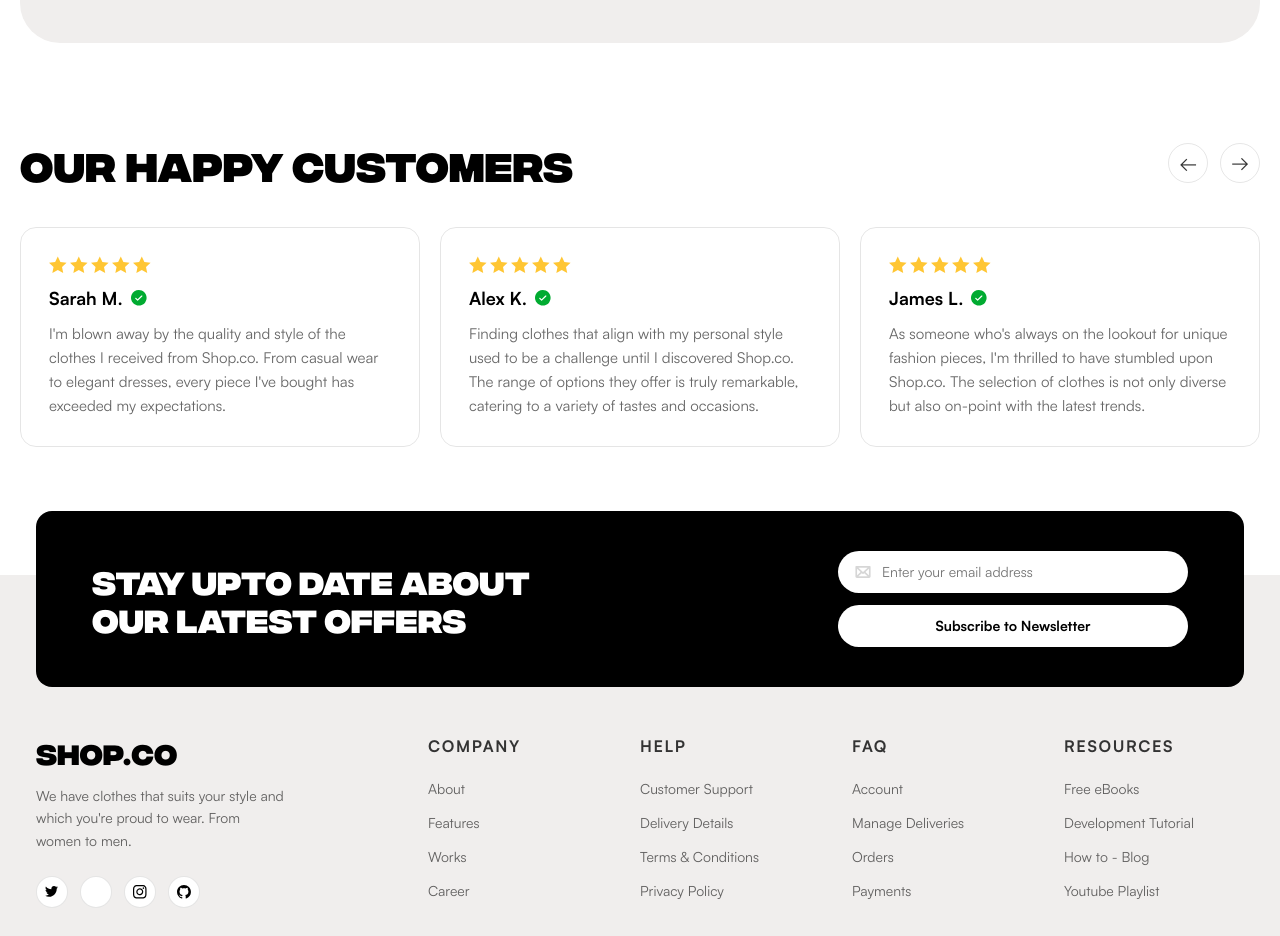
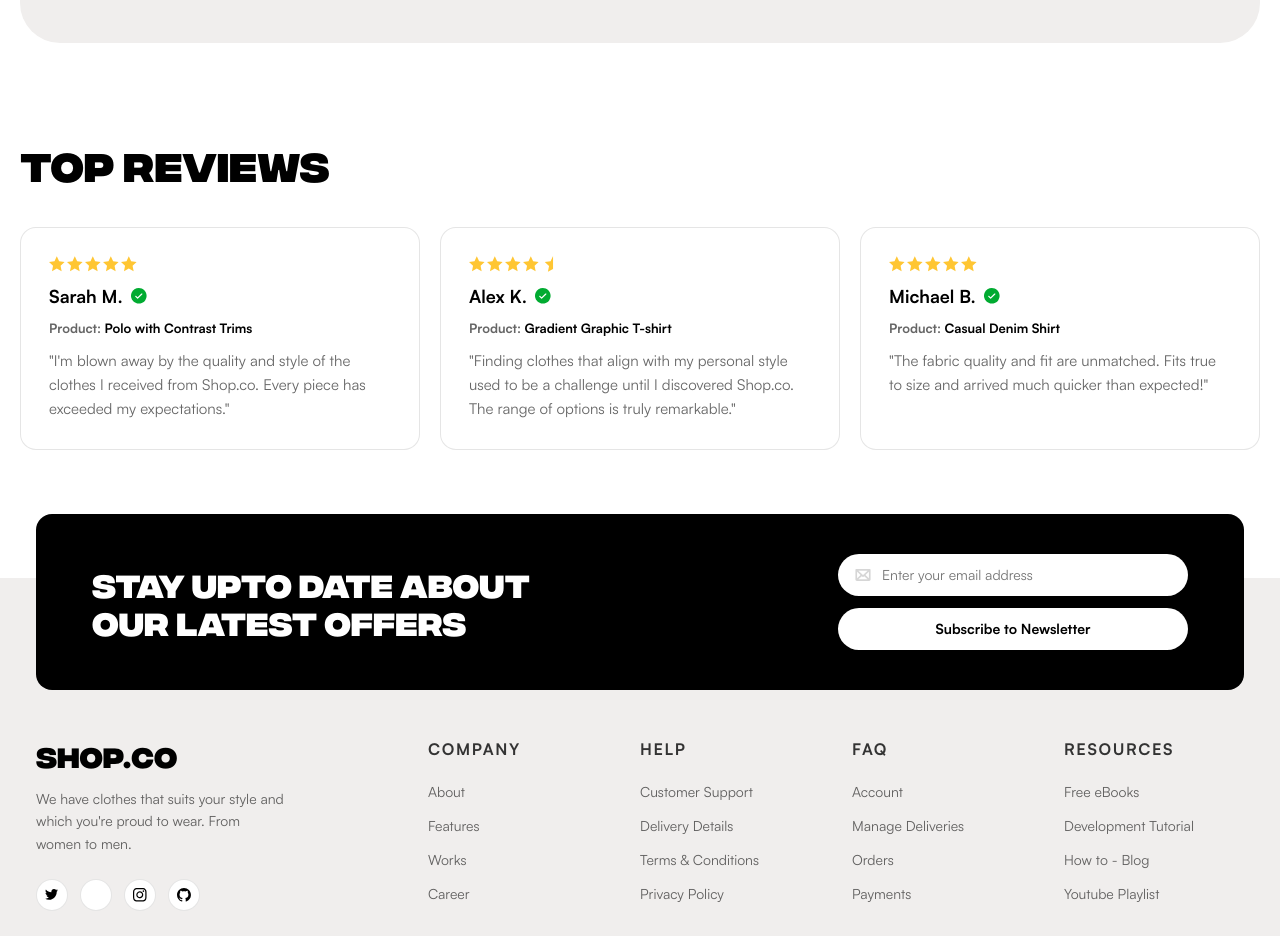
Before and after one commit to devabhishekrawat/ShopCO, a React (Vite) app in the folder client/: page / in a window 1280 px wide. Shown: the part 2420-3356 px from the top of the page. Built offline with nearby package versions, Linux system fonts and the light colour scheme; no server answers.

Commit message:
implement the ui of the review fetching the dynamic reviews

```diff
--- a/client/src/pages/Home.jsx
+++ b/client/src/pages/Home.jsx
@@ -1,13 +1,54 @@
 import React, { useEffect, useState } from "react";
 import { Link, useNavigate } from "react-router-dom";
 import { getProducts } from "../services/productService.js";
+import { getReviews } from "../services/reviewService.js";
 import Loader from "../components/Loader.jsx";
+import StarRating from "../components/StarRating.jsx";
 import SuggestedProductGrid from "../components/SuggestedProductGrid.jsx";
+
+const FALLBACK_REVIEWS = [
+  {
+    _id: "fb-1",
+    product: { name: "Polo with Contrast Trims" },
+    user: { name: "Sarah M." },
+    rating: 5,
+    comment: "I'm blown away by the quality and style of the clothes I received from Shop.co. Every piece has exceeded my expectations.",
+  },
+  {
+    _id: "fb-2",
+    product: { name: "Gradient Graphic T-shirt" },
+    user: { name: "Alex K." },
+    rating: 4.5,
+    comment: "Finding clothes that align with my personal style used to be a challenge until I discovered Shop.co. The range of options is truly remarkable.",
+  },
+  {
+    _id: "fb-3",
+    product: { name: "Skinny Fit Jeans" },
+    user: { name: "James L." },
+    rating: 5,
+    comment: "As someone who's always on the lookout for unique fashion pieces, I'm thrilled to have stumbled upon Shop.co.",
+  },
+  {
+    _id: "fb-4",
+    product: { name: "Casual Denim Shirt" },
+    user: { name: "Michael B." },
+    rating: 5,
+    comment: "The fabric quality and fit are unmatched. Fits true to size and arrived much quicker than expected!",
+  },
+  {
+    _id: "fb-5",
+    product: { name: "Sleek Leather Wallet" },
+    user: { name: "Emily R." },
+    rating: 4,
+    comment: "Excellent craftsmanship and stylish packaging. Highly recommended for everyday accessories.",
+  },
+];
 
 const Home = () => {
   const navigate = useNavigate();
   const [newArrivals, setNewArrivals] = useState([]);
   const [topSelling, setTopSelling] = useState([]);
+  const [topReviews, setTopReviews] = useState([]);
   const [loading, setLoading] = useState(true);
 
   useEffect(() => {
@@ -27,26 +68,27 @@ const Home = () => {
       }
     };
 
+    const loadReviews = async () => {
+      try {
+        const res = await getReviews();
+        const reviewPool =
+          res.reviews && res.reviews.length > 0 ? res.reviews : FALLBACK_REVIEWS;
+        const randomThree = [...reviewPool]
+          .sort(() => 0.5 - Math.random())
+          .slice(0, 3);
+        setTopReviews(randomThree);
+      } catch (err) {
+        console.error(err);
+        const randomThree = [...FALLBACK_REVIEWS]
+          .sort(() => 0.5 - Math.random())
+          .slice(0, 3);
+        setTopReviews(randomThree);
+      }
+    };
+
     loadHomeProducts();
+    loadReviews();
   }, []);
-
-  const testimonials = [
-    {
-      name: "Sarah M.",
-      verified: true,
-      text: "I'm blown away by the quality and style of the clothes I received from Shop.co. From casual wear to elegant dresses, every piece I've bought has exceeded my expectations.",
-    },
-    {
-      name: "Alex K.",
-      verified: true,
-      text: "Finding clothes that align with my personal style used to be a challenge until I discovered Shop.co. The range of options they offer is truly remarkable, catering to a variety of tastes and occasions.",
-    },
-    {
-      name: "James L.",
-      verified: true,
-      text: "As someone who's always on the lookout for unique fashion pieces, I'm thrilled to have stumbled upon Shop.co. The selection of clothes is not only diverse but also on-point with the latest trends.",
-    },
-  ];
 
   return (
     <div className="home-page">
@@ -213,37 +255,28 @@ const Home = () => {
         </div>
       </section>
 
-      <section className="testimonials container">
-        <div className="testimonials__header">
-          <h2 className="testimonials__title">OUR HAPPY CUSTOMERS</h2>
-          <div className="testimonials__arrows">
-            <button aria-label="Previous">&larr;</button>
-            <button aria-label="Next">&rarr;</button>
-          </div>
+      <section className="top-reviews container">
+        <div className="top-reviews__header">
+          <h2 className="top-reviews__title">TOP REVIEWS</h2>
         </div>
 
-        <div className="testimonials__grid">
-          {testimonials.map((t, idx) => (
-            <div key={idx} className="testimonial-card">
-              <div className="testimonial-card__stars">
-                {[...Array(5)].map((_, i) => (
-                  <img
-                    key={i}
-                    src="/assets/icons/Star.svg"
-                    alt="star"
-                  />
-                ))}
+        <div className="top-reviews__grid">
+          {topReviews.map((rev) => (
+            <div key={rev._id} className="top-reviews__card">
+              <div className="top-reviews__rating">
+                <StarRating rating={rev.rating} showScore={false} />
               </div>
-              <h4 className="testimonial-card__name">
-                {t.name}
-                {t.verified && (
-                  <img
-                    src="/assets/icons/green-approve-icon.svg"
-                    alt="verified"
-                  />
-                )}
+              <h4 className="top-reviews__user">
+                {rev.user?.name || "Customer"}
+                <img
+                  src="/assets/icons/green-approve-icon.svg"
+                  alt="verified"
+                />
               </h4>
-              <p className="testimonial-card__text">{t.text}</p>
+              <p className="top-reviews__product">
+                Product: <span>{rev.product?.name || "Product"}</span>
+              </p>
+              <p className="top-reviews__text">"{rev.comment}"</p>
             </div>
           ))}
         </div>
--- a/client/src/pages/Products.jsx
+++ b/client/src/pages/Products.jsx
@@ -188,7 +188,10 @@ const Products = () => {
           className="filter-drawer-overlay"
           onClick={() => setMobileFilterOpen(false)}
         >
-          <div onClick={(e) => e.stopPropagation()}>
+          <div
+            className="filter-drawer-overlay__content"
+            onClick={(e) => e.stopPropagation()}
+          >
             <FilterSidebar
               filters={{
                 category: queryCategory,
--- a/client/src/scss/components/_filter.scss
+++ b/client/src/scss/components/_filter.scss
@@ -391,16 +391,22 @@
   background-color: $color-overlay;
   z-index: 999;
   display: flex;
-  justify-content: flex-end;
+  width: 100%;
+  height: 100%;
+
+  &__content {
+    width: 100%;
+    height: 100%;
+    display: flex;
+  }
 
   .filter-sidebar {
-    width: 85%;
-    max-width: rem(380);
+    width: 100%;
+    max-width: 100%;
     height: 100%;
     overflow-y: auto;
+    border: none;
     border-radius: 0;
-    border-top-left-radius: rem(20);
-    border-bottom-left-radius: rem(20);
-    box-shadow: rem(-4) 0 rem(20) $color-shadow-dark;
+    box-shadow: none;
   }
 }
--- a/client/src/scss/pages/_home.scss
+++ b/client/src/scss/pages/_home.scss
@@ -325,6 +325,80 @@
   }
 }
 
+.top-reviews {
+  padding: 4rem 0 2rem;
+
+  &__header {
+    margin-bottom: 2.5rem;
+  }
+
+  &__title {
+    font-family: $font-integral;
+    font-weight: 900;
+    font-size: rem(40);
+    color: $color-dark;
+
+    @media (max-width: rem(640)) {
+      font-size: rem(26);
+    }
+  }
+
+  &__grid {
+    display: grid;
+    grid-template-columns: repeat(3, 1fr);
+    gap: 1.25rem;
+
+    @media (max-width: rem(900)) {
+      grid-template-columns: 1fr;
+    }
+  }
+
+  &__card {
+    border: rem(1) solid $color-border;
+    border-radius: $radius-card;
+    padding: 1.75rem;
+    display: flex;
+    flex-direction: column;
+    gap: 0.75rem;
+    background-color: $color-white;
+  }
+
+  &__rating {
+    display: flex;
+    align-items: center;
+  }
+
+  &__user {
+    font-size: rem(18);
+    font-weight: 700;
+    color: $color-dark;
+    display: flex;
+    align-items: center;
+    gap: 0.5rem;
+
+    img {
+      width: rem(16);
+      height: rem(16);
+    }
+  }
+
+  &__product {
+    font-size: rem(13);
+    font-weight: 600;
+    color: $color-text-muted;
+
+    span {
+      color: $color-dark;
+    }
+  }
+
+  &__text {
+    font-size: rem(15);
+    line-height: 1.6;
+    color: $color-text-light;
+  }
+}
+
 .testimonials {
   padding: 4rem 0 2rem;
 
--- a/client/src/services/reviewService.js
+++ b/client/src/services/reviewService.js
@@ -1,4 +1,9 @@
 import api from "./api";
+
+export const getReviews = async () => {
+  const response = await api.get("/review");
+  return response.data;
+};
 
 export const getProductReviews = async (productId) => {
   const response = await api.get(`/review/product/${productId}`);
```
Also changed, not shown: client/src/components/FilterSidebar.jsx (+69 -9 lines), 2 other files (tests, documents, lock files or other folders).
